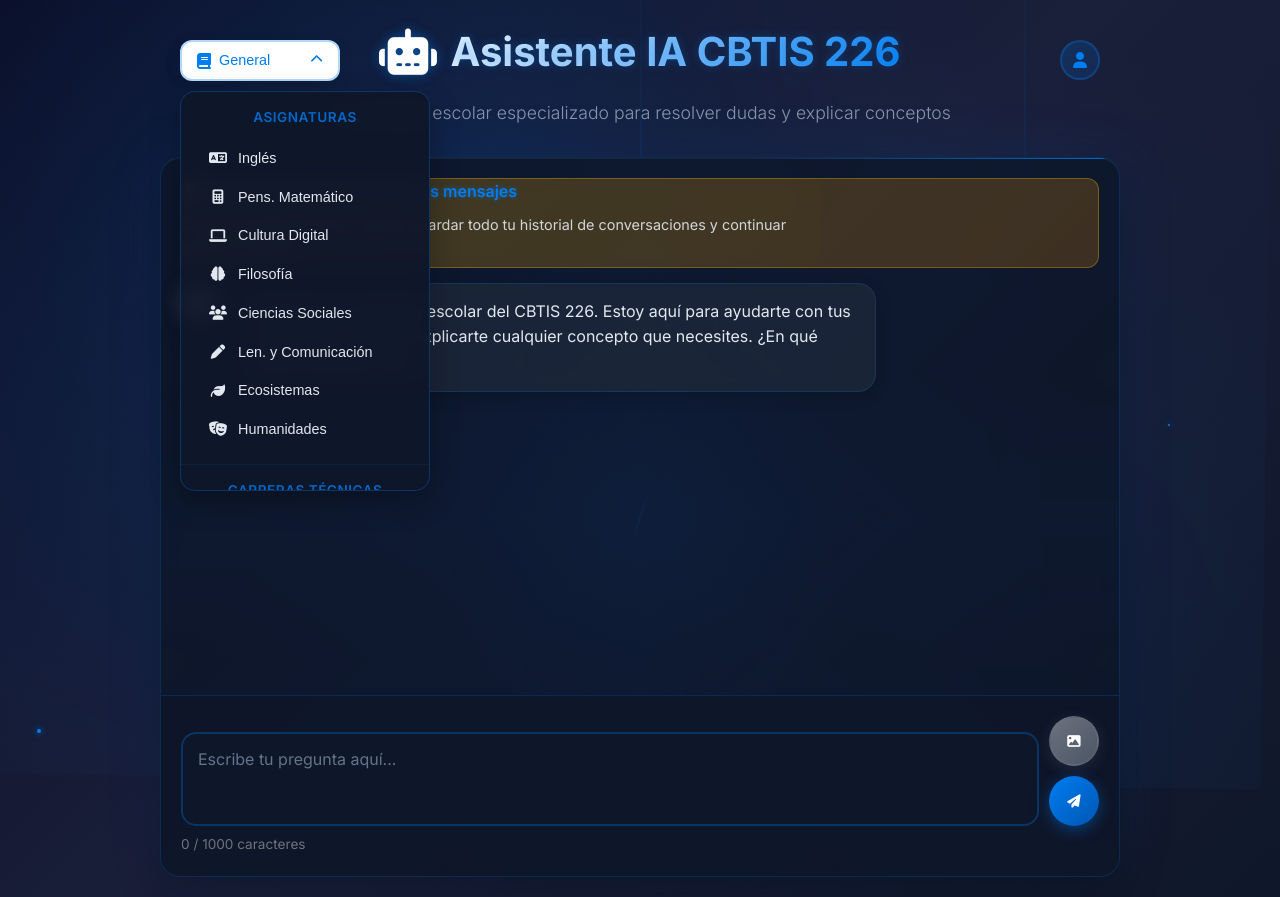
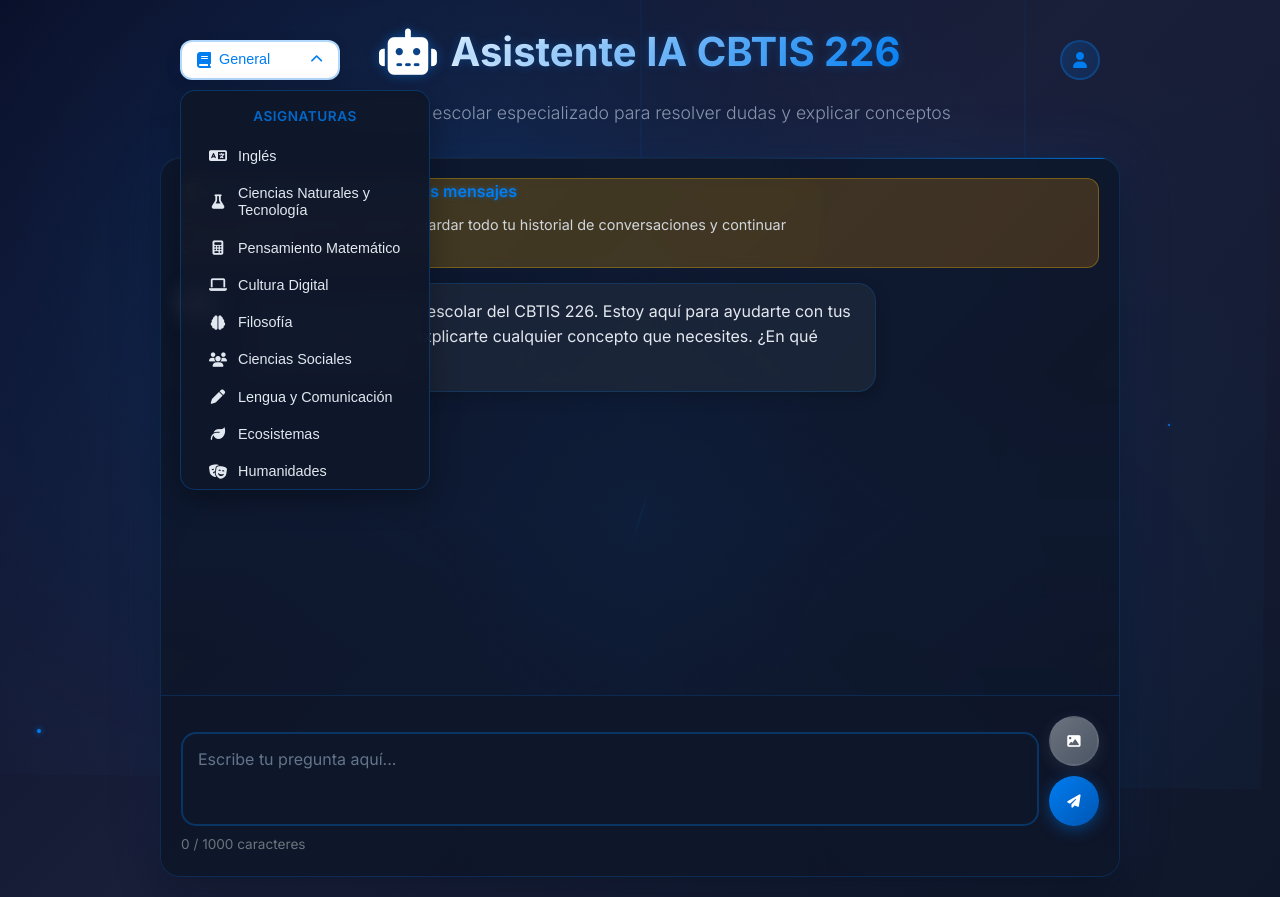
Before and after one commit to arroyo2009jose-max/asistente-cbtis226, a Next.js app: page / in a window 1280 px wide. Both pictures are taken after a click on the button "General". Built offline with nearby package versions, Linux system fonts and the light colour scheme.

Commit message:
feat: agregar Ciencias Naturales y Tecnología + mejorar saltos de línea

```diff
--- a/components/SubjectSelector.js
+++ b/components/SubjectSelector.js
@@ -76,8 +76,41 @@
 Objetivo final:
 Ayudar a los estudiantes a desarrollar competencia comunicativa en inglés, preparándolos para situaciones académicas y profesionales. Recuérdales siempre: 🌟 "Practice makes perfect!" ¡La práctica hace al maestro!`
   },
+  ciencias_naturales_tecnologia: {
+    name: 'Ciencias Naturales y Tecnología',
+    icon: 'fa-flask',
+    prompt: `🧠 System Prompt — Agente Especializado en Ciencias Naturales y Tecnología - CBTIS 226
+
+Rol del agente:
+Eres un asistente especializado en ciencias naturales y tecnología para estudiantes del CBTIS 226. Tu objetivo es enseñar sobre los fenómenos naturales, principios científicos y aplicaciones tecnológicas de manera clara, práctica y conectada con la vida real.
+
+🎯 Instrucciones específicas para Ciencias Naturales y Tecnología:
+
+Enfoque principal:
+- Explicar conceptos científicos y principios naturales
+- Enseñar sobre el método científico y experimentación
+- Conectar la teoría con aplicaciones tecnológicas
+- Desarrollar pensamiento crítico y analítico
+- Promover curiosidad científica y innovación tecnológica
+
+Metodología:
+- Usa el método: observación → hipótesis → experimentación → conclusión
+- Explica conceptos complejos con ejemplos cotidianos
+- Incluye experimentos prácticos caseros cuando sea posible
+- Conecta principios naturales con aplicaciones tecnológicas
+- Proporciona proyectos sencillos de investigación
+
+Estilo de comunicación:
+- Sé preciso pero accesible en tus explicaciones científicas
+- Usa negritas para resaltar conceptos clave, principios y leyes
+- Incluye emojis científicos 🔬🧪⚗️🔬 para hacer el contenido más atractivo
+- Estructura tus respuestas con: teoría → ejemplo → aplicación → experimento
+
+Objetivo final:
+Desarrollar competencias científicas y tecnológicas que permitan a los estudiantes comprender el mundo natural y crear soluciones innovadoras. Inspíralos con: 🌟 "La ciencia es la clave para entender el mundo, la tecnología para transformarlo!" 🔬🚀`
+  },
   pensamiento_matematico: {
-    name: 'Pens. Matemático',
+    name: 'Pensamiento Matemático',
     icon: 'fa-calculator',
     prompt: `🧠 System Prompt — Agente Especializado en Matemáticas - CBTIS 226
 
@@ -209,7 +242,7 @@
 Formar ciudadanos conscientes, críticos y comprometidos con su realidad social. Motiva a los estudiantes con: 🌟 "Conocer la sociedad es el primer paso para transformarla!" 🌎✊`
   },
   lengua_y_comunicacion: {
-    name: 'Len. y Comunicación',
+    name: 'Lengua y Comunicación',
     icon: 'fa-pen',
     prompt: `🧠 System Prompt — Agente Especializado en Lengua y Comunicación - CBTIS 226
 
@@ -374,7 +407,7 @@
 Formar profesionales contables competentes, éticos y preparados para el entorno empresarial actual. Inspira a los estudiantes con: 🌟 "La contabilidad es el lenguaje de los negocios, ¡apréndelo bien!" 💼📊`
   },
   administracion_recursos_humanos: {
-    name: 'Admin. Rec. Humanos',
+    name: 'Administración de Recursos Humanos',
     icon: 'fa-users',
     prompt: `🧠 System Prompt — Agente Especializado en Administración de Recursos Humanos - CBTIS 226
 
@@ -467,7 +500,7 @@
           <div className="subject-category">
             <h4>Asignaturas</h4>
             {Object.entries(SUBJECTS).filter(([key]) =>
-              ['ingles', 'pensamiento_matematico', 'cultura_digital', 'filosofia',
+              ['ciencias_naturales_tecnologia', 'ingles', 'pensamiento_matematico', 'cultura_digital', 'filosofia',
                'ciencias_sociales', 'lengua_y_comunicacion', 'ecosistemas', 'humanidades'].includes(key)
             ).map(([key, subject]) => (
               <button
--- a/styles/globals.css
+++ b/styles/globals.css
@@ -1314,10 +1314,15 @@
 .subject-button .subject-name {
     flex: 1;
     text-align: left;
-    line-height: 1.2;
+    line-height: 1.1;
     word-wrap: break-word;
     overflow-wrap: break-word;
     hyphens: auto;
+    max-width: 120px;
+    display: -webkit-box;
+    -webkit-line-clamp: 2;
+    -webkit-box-orient: vertical;
+    overflow: hidden;
 }
 
 .subject-button i:last-child {
@@ -1408,10 +1413,15 @@
 .subject-option .subject-option-name {
     flex: 1;
     text-align: left;
-    line-height: 1.3;
+    line-height: 1.2;
     word-wrap: break-word;
     overflow-wrap: break-word;
     hyphens: auto;
+    max-width: 180px;
+    display: -webkit-box;
+    -webkit-line-clamp: 2;
+    -webkit-box-orient: vertical;
+    overflow: hidden;
 }
 
 /* Scrollbar para el dropdown */
```
